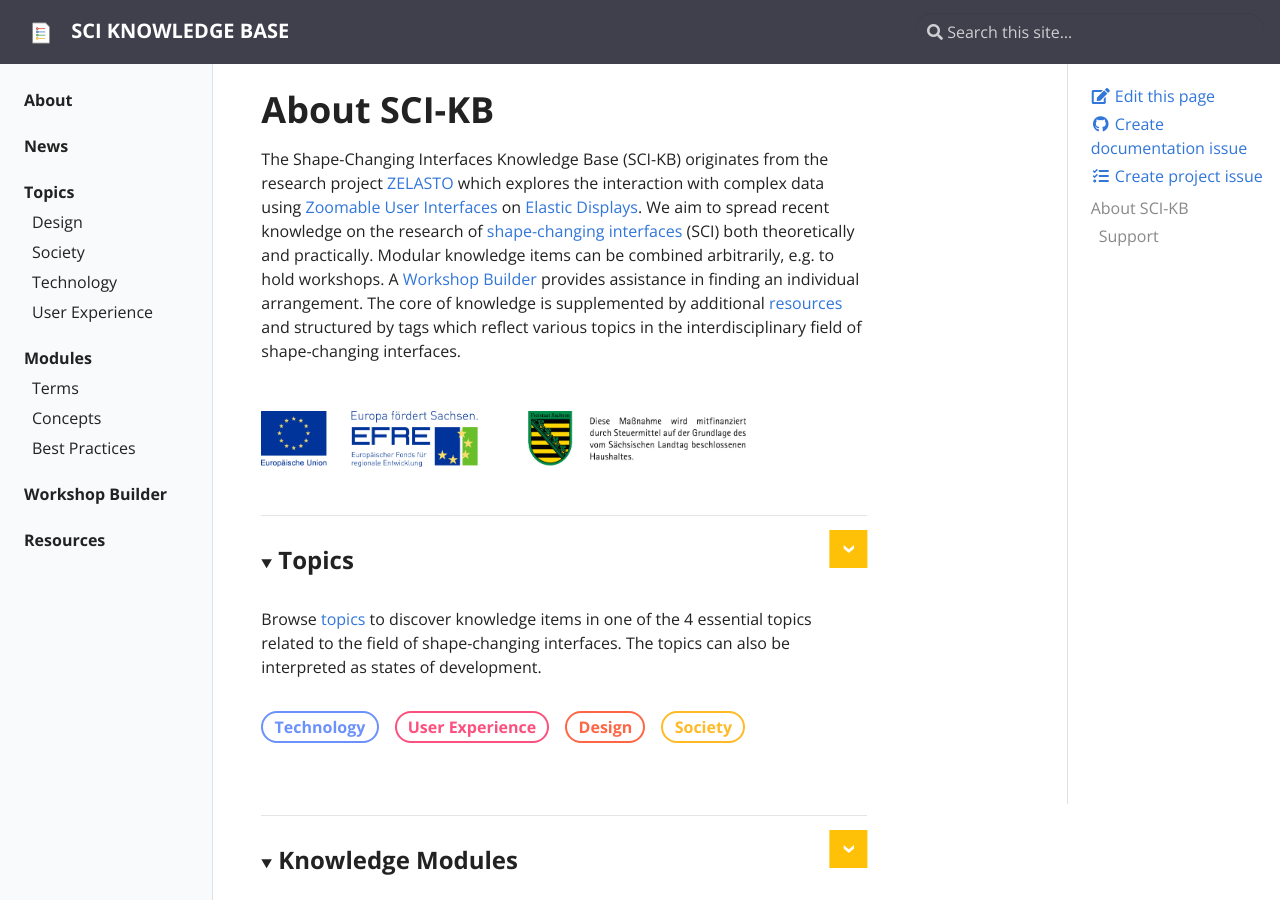
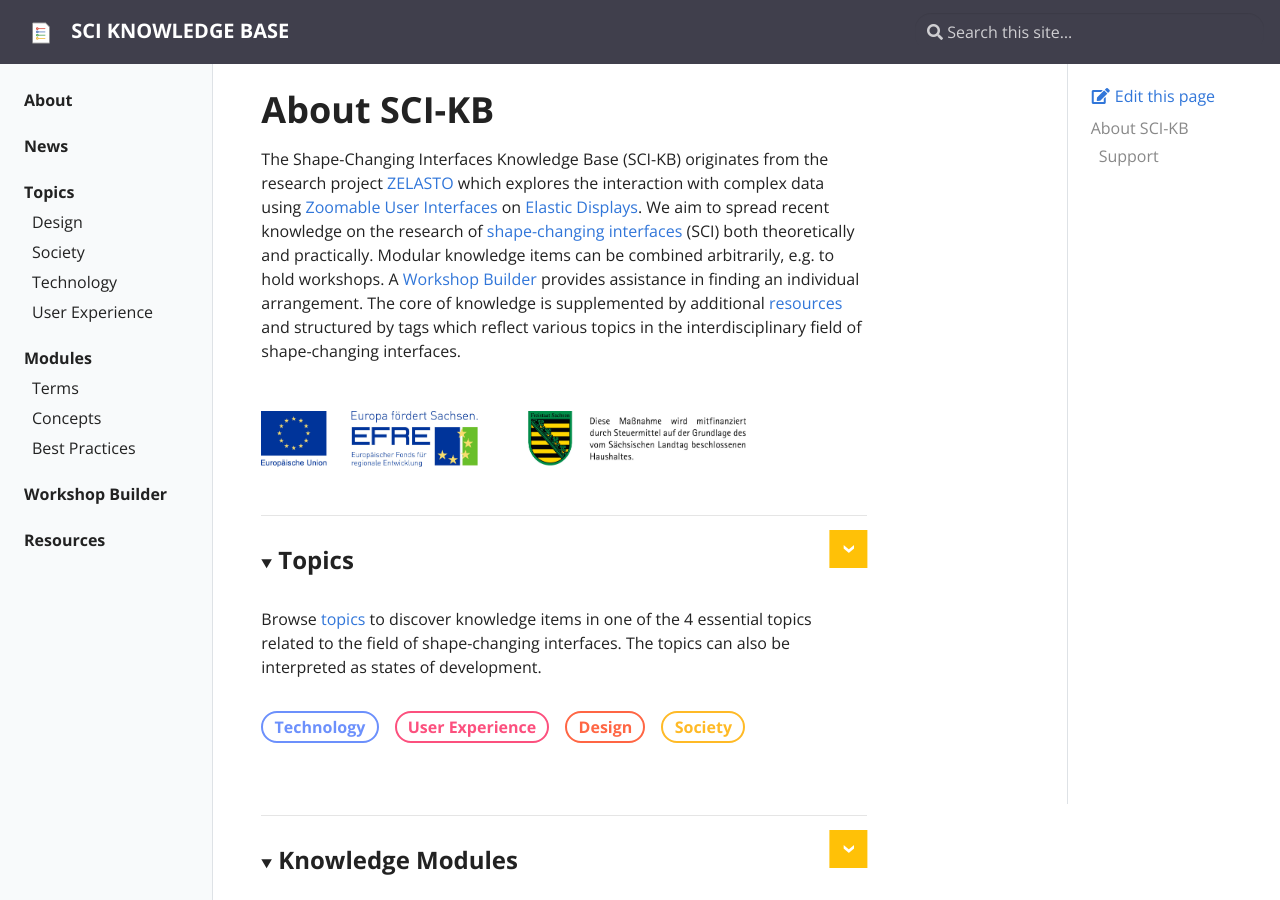
Before and after one commit to visualengineers/sci-knowledge-base, a Jekyll site: the page built from pages/index.md, in a window 1280 px wide and 900 px high. Built offline with Jekyll 4.4.1, drawn with Linux system fonts in a browser that asks for light colours.

Commit message:
changed website edit link from master to develop

```diff
--- a/_includes/editable.html
+++ b/_includes/editable.html
@@ -1,6 +1,6 @@
-<a href="{{ site.repo }}/edit/master/{{ page.path }}" target="_blank"><i class="fa fa-edit fa-fw"></i> Edit this page</a>
-<a href="{{ site.repo }}/issues/new?labels={% if page.editable %}{{ page.editable }}{% else %}question{% endif %}&title=Question:&body=Question on: {{ site.repo }}/tree/master/{{ page.path }}" target="_blank"><i class="fab fa-github fa-fw"></i> Create documentation issue</a>
-<a href="{{ site.repo }}/issues/new" target="_blank"><i class="fas fa-tasks fa-fw"></i> Create project issue</a>
+<a href="{{ site.repo }}/edit/develop/{{ page.path }}" target="_blank"><i class="fa fa-edit fa-fw"></i> Edit this page</a>
+<!--<a href="{{ site.repo }}/issues/new?labels={% if page.editable %}{{ page.editable }}{% else %}question{% endif %}&title=Question:&body=Question on: {{ site.repo }}/tree/develop/{{ page.path }}" target="_blank"><i class="fab fa-github fa-fw"></i> Create documentation issue</a>-->
+<!--<a href="{{ site.repo }}/issues/new" target="_blank"><i class="fas fa-tasks fa-fw"></i> Create project issue</a>-->
 <!-- this will parse through the header fields and add a button to open
      an issue / ask a question on Github. The editable field should be in
      the post frontend matter, and refer to the label to open the issue for -->
```
